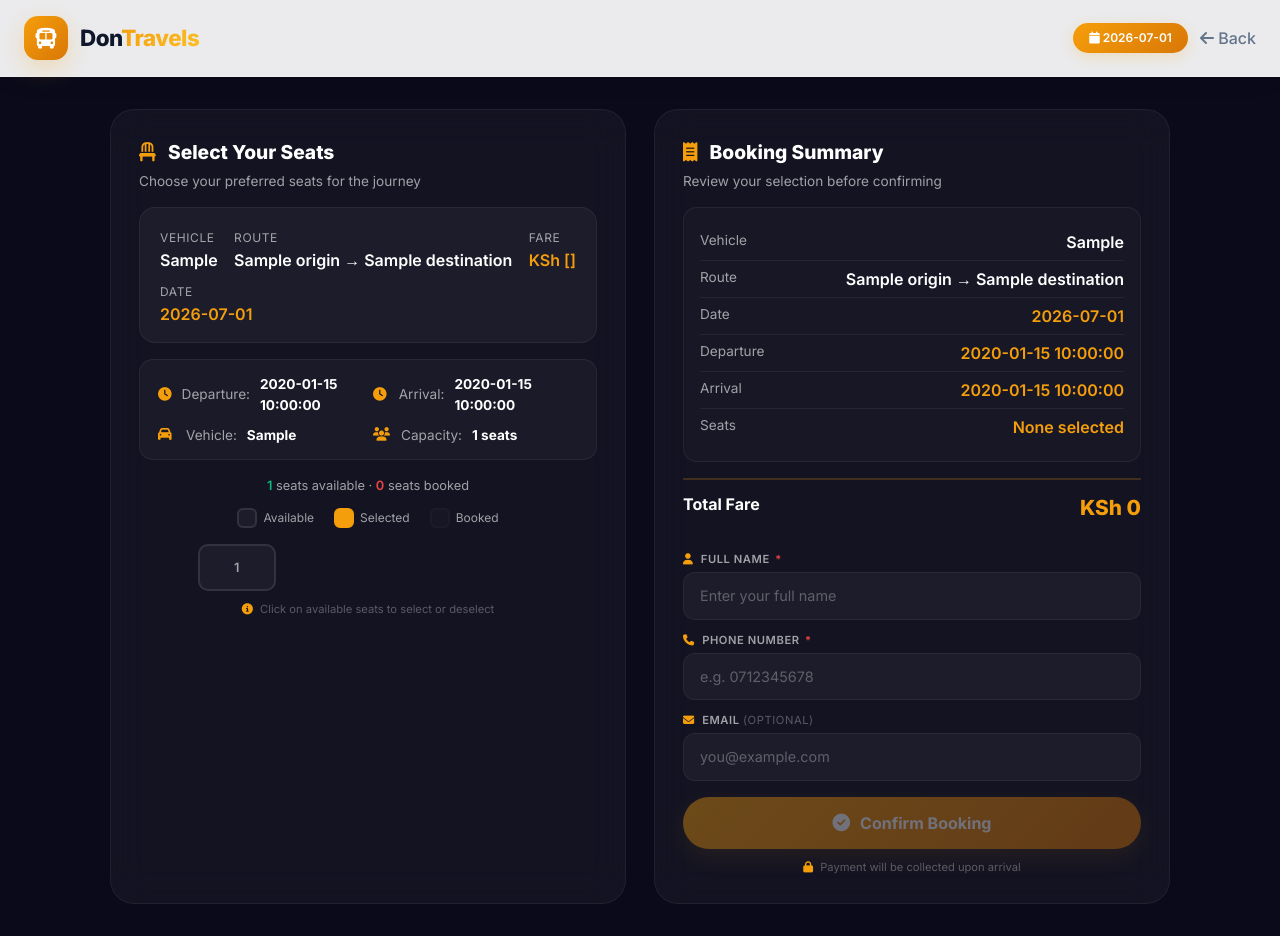
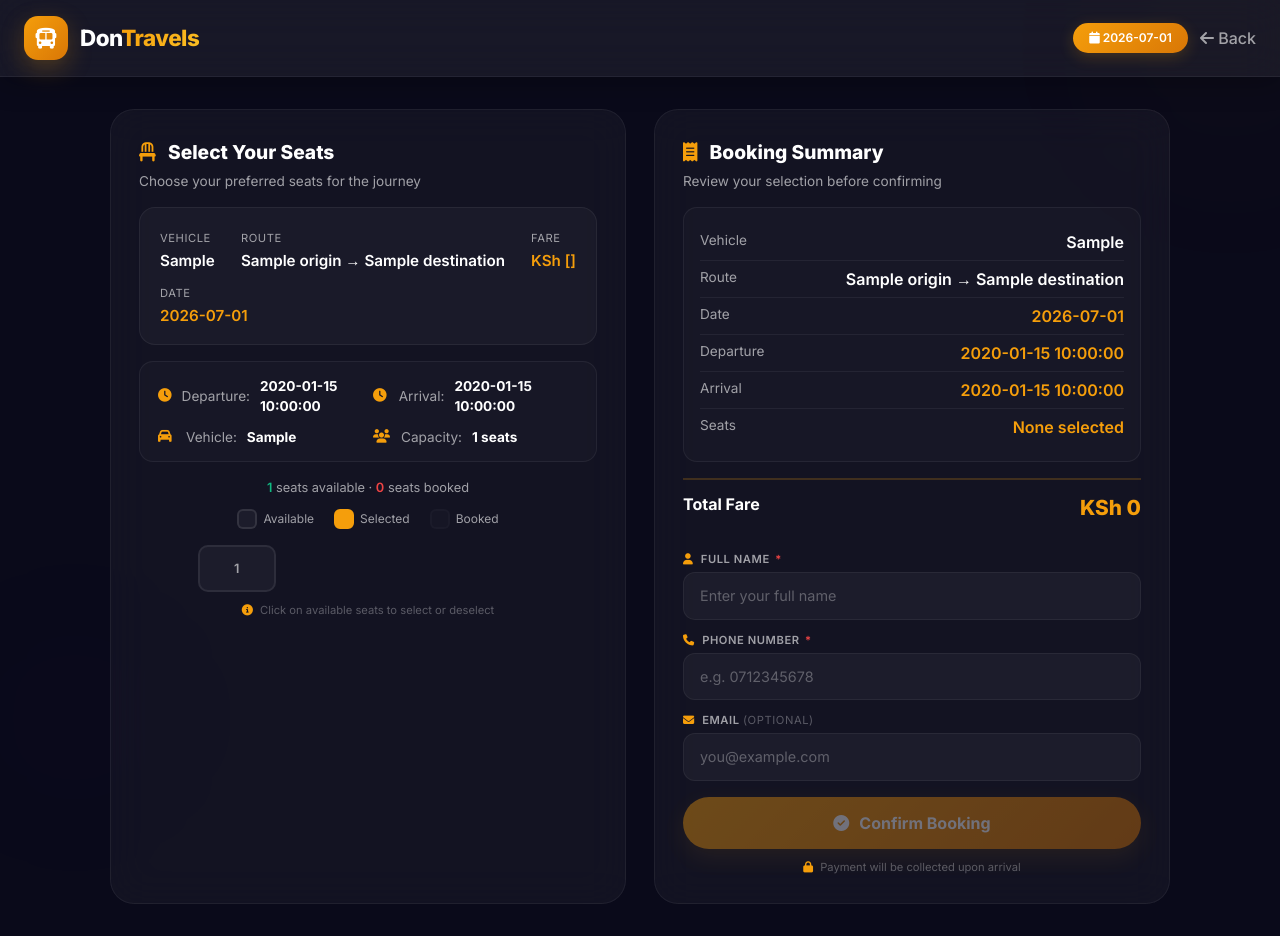
Before and after one commit to calvitec/dontravel, a Flask app: page /booking/1 in a window 1280 px wide. Run offline with Flask 3, Linux system fonts and the light colour scheme; a database or web service that is not in the repository returns one stand-in record (values such as "Sample title"); data that the repository does not hold is empty; some libraries are stand-ins or nearby versions.

Commit message:
Update booking.html

```diff
--- a/templates/booking.html
+++ b/templates/booking.html
@@ -3,13 +3,17 @@
 <head>
     <meta charset="UTF-8" />
     <meta name="viewport" content="width=device-width, initial-scale=1.0" />
-    <title>Select Seats · Don Travels</title>
+    <title>Select Seats · Dan Travels</title>
     <script src="https://cdn.tailwindcss.com"></script>
     <link rel="stylesheet" href="https://cdnjs.cloudflare.com/ajax/libs/font-awesome/6.5.0/css/all.min.css" />
     <link href="https://fonts.googleapis.com/css2?family=Inter:wght@300;400;500;600;700;800;900&display=swap" rel="stylesheet" />
     <style>
         * { font-family: 'Inter', sans-serif; margin: 0; padding: 0; box-sizing: border-box; }
-        body { background: #0a0a1a; min-height: 100vh; }
+        body {
+            background: #0a0a1a;
+            min-height: 100vh;
+            color: #ffffff;
+        }
 
         /* ===== BRAND COLORS ===== */
         :root {
@@ -27,25 +31,27 @@
         /* ===== ANIMATIONS ===== */
         @keyframes slideUp { from { opacity: 0; transform: translateY(30px); } to { opacity: 1; transform: translateY(0); } }
         @keyframes fadeIn { from { opacity: 0; } to { opacity: 1; } }
-        @keyframes pulse { 0%,100% { opacity: 1; } 50% { opacity: 0.5; } }
+        @keyframes float { 0%,100% { transform: translateY(0px); } 50% { transform: translateY(-10px); } }
+        @keyframes shimmer { 0% { background-position: -200% center; } 100% { background-position: 200% center; } }
 
         .animate-slide-up { animation: slideUp 0.6s ease-out forwards; }
         .animate-fade-in { animation: fadeIn 0.8s ease-out forwards; }
+        .animate-float { animation: float 6s ease-in-out infinite; }
 
         /* ===== GLASS HEADER ===== */
         .app-header {
-            background: rgba(255,255,255,0.92);
+            background: rgba(255,255,255,0.06);
             backdrop-filter: blur(20px);
             -webkit-backdrop-filter: blur(20px);
             padding: 16px 24px;
-            box-shadow: 0 4px 30px rgba(0,0,0,0.03);
+            box-shadow: 0 4px 30px rgba(0,0,0,0.3);
             position: sticky;
             top: 0;
             z-index: 1000;
             display: flex;
             align-items: center;
             justify-content: space-between;
-            border-bottom: 1px solid rgba(255,255,255,0.2);
+            border-bottom: 1px solid var(--glass-border);
         }
         .app-header .brand {
             display: flex;
@@ -70,7 +76,7 @@
         .app-header .brand .brand-text {
             font-weight: 800;
             font-size: 1.4rem;
-            color: #0f172a;
+            color: white;
             letter-spacing: -0.5px;
         }
         .app-header .brand .brand-text span {
@@ -113,7 +98,7 @@
         }
 
         .back-link {
-            color: #64748b;
+            color: var(--text-secondary);
             text-decoration: none;
             transition: color 0.3s;
             font-weight: 500;
@@ -156,14 +141,14 @@
 
         /* ===== BUS INFO ===== */
         .bus-info {
-            background: rgba(255,255,255,0.04);
+            background: rgba(255,255,255,0.03);
             border-radius: 16px;
             padding: 16px 20px;
             margin-bottom: 16px;
             border: 1px solid var(--glass-border);
         }
-        .bus-info .label { color: var(--text-secondary); font-size: 0.75rem; text-transform: uppercase; letter-spacing: 0.05em; }
-        .bus-info .value { font-weight: 600; color: white; }
+        .bus-info .label { color: var(--text-secondary); font-size: 0.7rem; text-transform: uppercase; letter-spacing: 0.05em; }
+        .bus-info .value { font-weight: 600; color: white; font-size: 0.95rem; }
         .bus-info .value.gold { color: var(--gold); }
 
         /* ===== TRIP INFO ===== */
@@ -173,7 +158,7 @@
             gap: 10px;
             margin: 12px 0 16px;
             padding: 14px 18px;
-            background: rgba(255,255,255,0.03);
+            background: rgba(255,255,255,0.02);
             border-radius: 14px;
             border: 1px solid var(--glass-border);
         }
@@ -198,7 +183,7 @@
         .seat {
             padding: 12px 8px;
             border-radius: 10px;
-            border: 2px solid rgba(255,255,255,0.1);
+            border: 2px solid rgba(255,255,255,0.08);
             text-align: center;
             cursor: pointer;
             transition: all 0.3s cubic-bezier(0.175, 0.885, 0.32, 1.275);
@@ -360,8 +345,6 @@
             transform: none;
         }
 
-        .btn-primary i { font-size: 1.1rem; }
-
         .payment-note {
             text-align: center;
             color: var(--text-muted);
@@ -375,6 +358,32 @@
             position: sticky;
             top: 100px;
             height: fit-content;
+        }
+
+        /* ===== FLOATING ACCENTS ===== */
+        .bg-accent {
+            position: fixed;
+            border-radius: 50%;
+            filter: blur(100px);
+            pointer-events: none;
+            z-index: -1;
+            opacity: 0.4;
+        }
+        .bg-accent.gold {
+            width: 300px;
+            height: 300px;
+            background: rgba(245, 158, 11, 0.05);
+            top: -100px;
+            right: -100px;
+            animation: float 8s ease-in-out infinite;
+        }
+        .bg-accent.purple {
+            width: 250px;
+            height: 250px;
+            background: rgba(124, 58, 237, 0.04);
+            bottom: -50px;
+            left: -50px;
+            animation: float 10s ease-in-out infinite reverse;
         }
 
         /* ===== RESPONSIVE ===== */
@@ -424,6 +431,10 @@
     </style>
 </head>
 <body>
+
+    <!-- ===== FLOATING ACCENTS ===== -->
+    <div class="bg-accent gold"></div>
+    <div class="bg-accent purple"></div>
 
     <!-- ===== HEADER ===== -->
     <header class="app-header">
```
Also changed, not shown: other parts of templates/booking.html (+2 -26 lines).
